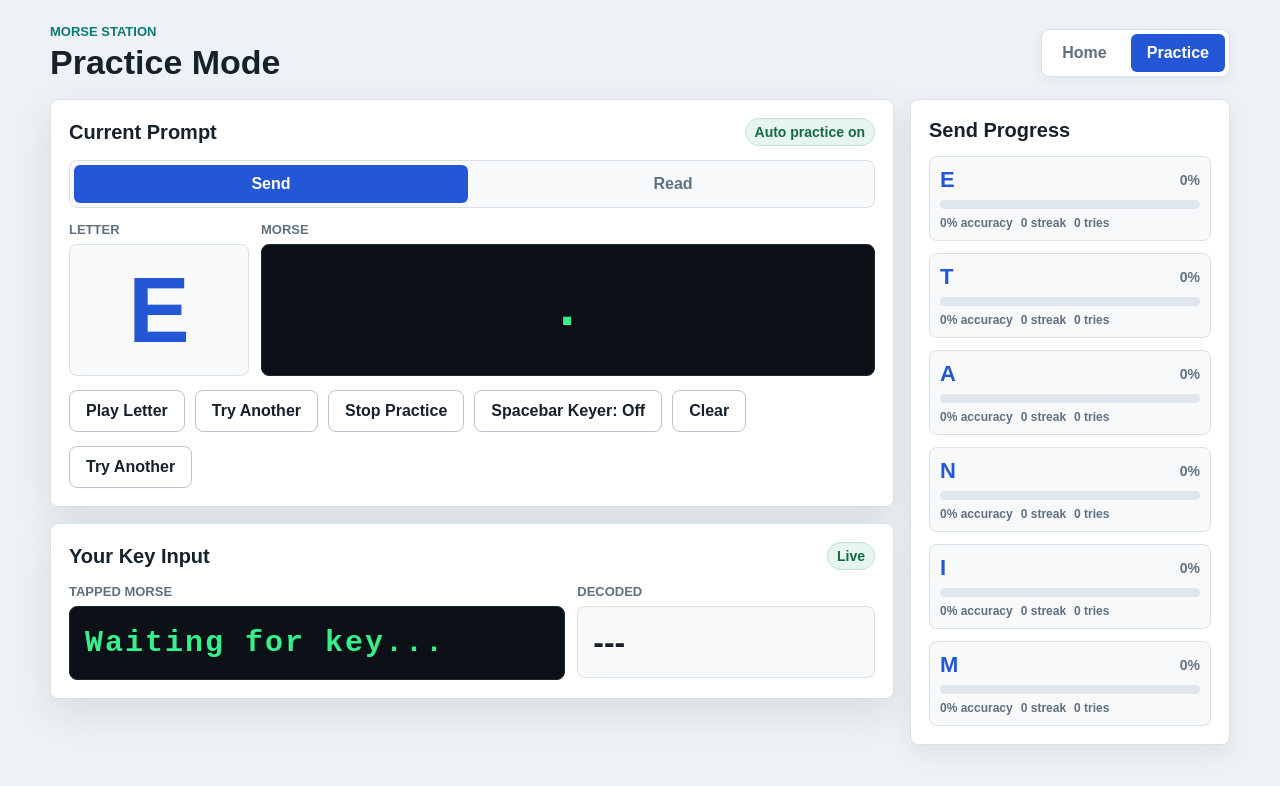
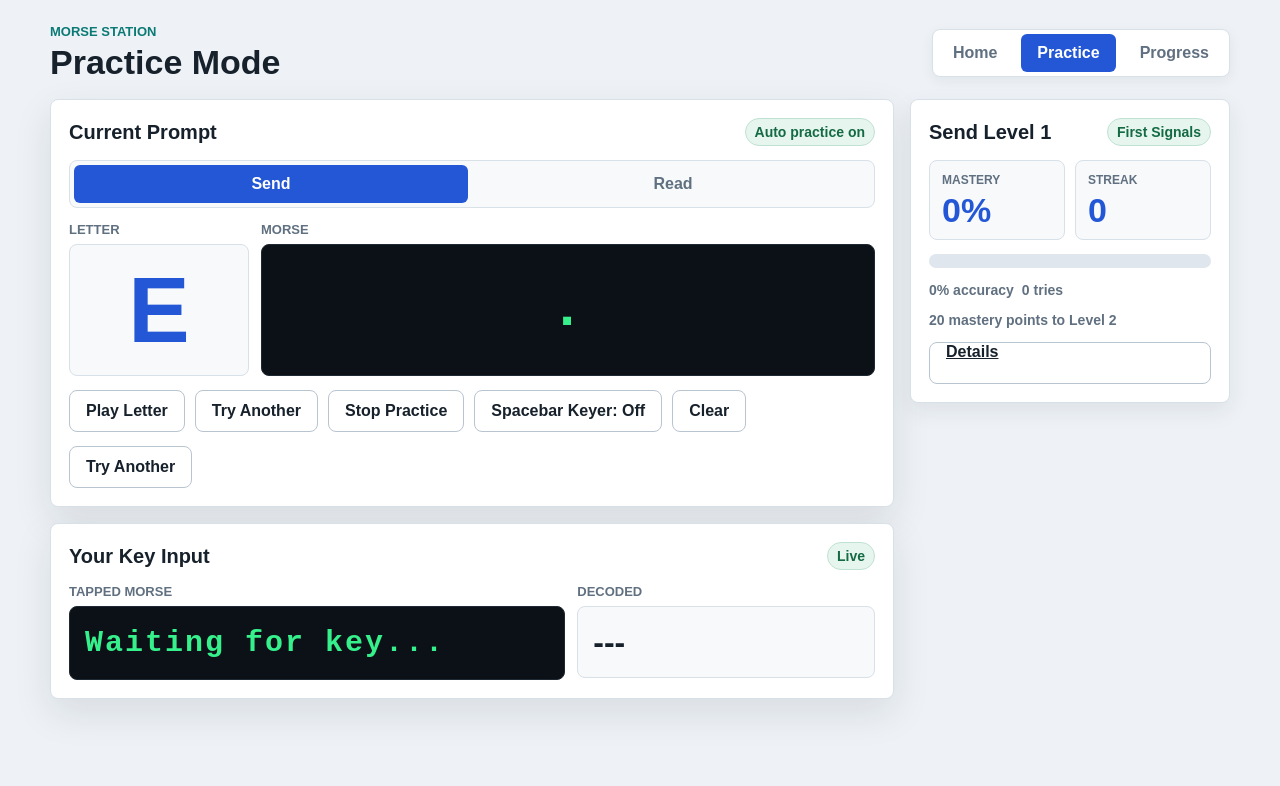
Before and after one commit to luminerdy/morsePi, a Flask app: page /practice in a window 1280 px wide. Shown: the top 786 px of the page. Run offline with Flask 3, Linux system fonts and the light colour scheme.

Commit message:
Add student progress score card

```diff
--- a/app.py
+++ b/app.py
@@ -1,7 +1,7 @@
 from flask import Flask, render_template, request, redirect, url_for, jsonify
 from gpiozero import Button, LED
 from morse import text_to_morse, morse_to_text
-from practice_progress import choose_next_letter, progress_summary, record_attempt
+from practice_progress import all_mode_details, choose_next_letter, mode_score, progress_summary, record_attempt
 from time import time, sleep
 import threading
 import wave
@@ -449,6 +449,7 @@ def practice():
         read_choices=get_read_choices(practice_target),
         feedback=practice_feedback,
         progress=progress_summary(practice_letters, mode),
+        score=mode_score(practice_letters, mode),
         progress_label=practice_modes[mode]["progress_label"]
     )
 
@@ -470,7 +471,8 @@ def practice_next():
         "target": practice_target,
         "expected_morse": text_to_morse(practice_target),
         "read_choices": get_read_choices(practice_target),
-        "progress": progress_summary(practice_letters, mode)
+        "progress": progress_summary(practice_letters, mode),
+        "score": mode_score(practice_letters, mode)
     })
 
 
@@ -484,7 +486,8 @@ def practice_retry():
         "target": practice_target,
         "expected_morse": text_to_morse(practice_target),
         "read_choices": get_read_choices(practice_target),
-        "progress": progress_summary(practice_letters, mode)
+        "progress": progress_summary(practice_letters, mode),
+        "score": mode_score(practice_letters, mode)
     })
 
 
@@ -499,14 +502,31 @@ def practice_result():
         mode = "send"
 
     if letter not in practice_letters:
-        return jsonify({"status": "ignored", "progress": progress_summary(practice_letters, mode)})
+        return jsonify({
+            "status": "ignored",
+            "progress": progress_summary(practice_letters, mode),
+            "score": mode_score(practice_letters, mode)
+        })
 
     record_attempt(letter, is_correct, practice_letters, mode)
 
     return jsonify({
         "status": "recorded",
-        "progress": progress_summary(practice_letters, mode)
+        "progress": progress_summary(practice_letters, mode),
+        "score": mode_score(practice_letters, mode)
     })
+
+
+@app.route("/progress")
+def progress():
+    mode = get_practice_mode()
+
+    return render_template(
+        "progress.html",
+        mode=mode,
+        modes=practice_modes,
+        details=all_mode_details(practice_letters, practice_modes.keys())
+    )
 
 
 @app.route("/practice/play", methods=["POST"])
--- a/practice_progress.py
+++ b/practice_progress.py
@@ -154,3 +154,47 @@ def progress_summary(letters, mode=DEFAULT_MODE):
         })
 
     return summary
+
+
+def mode_score(letters, mode=DEFAULT_MODE):
+    summary = progress_summary(letters, mode)
+    total_attempts = sum(item["attempts"] for item in summary)
+    total_correct = sum(item["correct"] for item in summary)
+    mastery = int(round(sum(item["strength_percent"] for item in summary) / len(summary))) if summary else 0
+    best_streak = max((item["streak"] for item in summary), default=0)
+    accuracy = int(round((total_correct / total_attempts) * 100)) if total_attempts else 0
+    level = min(5, mastery // 20 + 1)
+    next_level_mastery = min(level * 20, 100)
+    points_to_next = max(0, next_level_mastery - mastery)
+
+    if mastery >= 80:
+        title = "Sharp Copy"
+    elif mastery >= 60:
+        title = "Getting Strong"
+    elif mastery >= 40:
+        title = "Finding Rhythm"
+    elif mastery >= 20:
+        title = "Warming Up"
+    else:
+        title = "First Signals"
+
+    return {
+        "mode": mode,
+        "level": level,
+        "title": title,
+        "mastery": mastery,
+        "accuracy": accuracy,
+        "streak": best_streak,
+        "attempts": total_attempts,
+        "next_goal": "Level complete" if mastery == 100 else f"{points_to_next} mastery points to Level {min(level + 1, 5)}"
+    }
+
+
+def all_mode_details(letters, modes):
+    return {
+        mode: {
+            "score": mode_score(letters, mode),
+            "letters": progress_summary(letters, mode)
+        }
+        for mode in modes
+    }
--- a/static/app.js
+++ b/static/app.js
@@ -242,6 +242,7 @@ async function recordPracticeResult(target, correct) {
         });
         const data = await response.json();
         updateProgressPanel(data.progress || []);
+        updateScoreCard(data.score || null);
     } catch (error) {
         console.log("Unable to record practice result", error);
     }
@@ -256,6 +257,7 @@ async function loadNextPracticePrompt() {
 
         updatePracticePrompt(data.target, data.expected_morse, data.read_choices || []);
         updateProgressPanel(data.progress || []);
+        updateScoreCard(data.score || null);
         resetInputDisplay();
         setPracticeFeedback(`Now try ${data.target}.`);
         focusReadInput();
@@ -277,6 +279,7 @@ async function retryPracticePrompt() {
 
         updatePracticePrompt(data.target, data.expected_morse, data.read_choices || []);
         updateProgressPanel(data.progress || []);
+        updateScoreCard(data.score || null);
         resetInputDisplay();
         setPracticeFeedback("Ready. Try it again.");
         focusReadInput();
@@ -359,6 +362,50 @@ function updateProgressPanel(progress) {
                 <span>${item.attempts} tries</span>
             `;
         }
+    }
+}
+
+function updateScoreCard(score) {
+    if (!score) {
+        return;
+    }
+
+    const scorePanel = document.getElementById("practiceScore");
+    const mastery = document.getElementById("scoreMastery");
+    const masteryBar = document.getElementById("scoreMasteryBar");
+    const streak = document.getElementById("scoreStreak");
+    const accuracy = document.getElementById("scoreAccuracy");
+    const attempts = document.getElementById("scoreAttempts");
+    const goal = document.getElementById("scoreGoal");
+
+    if (!scorePanel) {
+        return;
+    }
+
+    const masteryValue = Math.max(0, Math.min(Number(score.mastery) || 0, 100));
+
+    if (mastery) {
+        mastery.innerText = `${masteryValue}%`;
+    }
+
+    if (masteryBar) {
+        masteryBar.style.width = `${masteryValue}%`;
+    }
+
+    if (streak) {
+        streak.innerText = score.streak;
+    }
+
+    if (accuracy) {
+        accuracy.innerText = `${score.accuracy}% accuracy`;
+    }
+
+    if (attempts) {
+        attempts.innerText = `${score.attempts} tries`;
+    }
+
+    if (goal) {
+        goal.innerText = score.next_goal;
     }
 }
 
--- a/static/style.css
+++ b/static/style.css
@@ -102,6 +102,11 @@ h2 {
     grid-template-columns: minmax(0, 1fr) 320px;
     gap: 16px;
     align-items: start;
+}
+
+.progress-page {
+    display: grid;
+    gap: 16px;
 }
 
 .panel {
@@ -448,6 +453,84 @@ input[type="range"] + .button {
     font-weight: 800;
 }
 
+.progress-list-wide {
+    grid-template-columns: repeat(2, minmax(0, 1fr));
+}
+
+.score-card {
+    display: grid;
+    gap: 14px;
+}
+
+.score-card-wide {
+    margin-top: 14px;
+}
+
+.score-main {
+    display: grid;
+    grid-template-columns: repeat(2, minmax(0, 1fr));
+    gap: 10px;
+}
+
+.score-card-wide .score-main {
+    grid-template-columns: repeat(3, minmax(0, 1fr));
+}
+
+.score-main div {
+    padding: 12px;
+    background: var(--surface-muted);
+    border: 1px solid var(--border);
+    border-radius: 8px;
+}
+
+.score-label {
+    display: block;
+    margin-bottom: 6px;
+    color: var(--muted);
+    font-size: 12px;
+    font-weight: 800;
+    text-transform: uppercase;
+}
+
+.score-main strong {
+    color: var(--primary);
+    font-size: 34px;
+    line-height: 1;
+}
+
+.score-bar {
+    height: 14px;
+    overflow: hidden;
+    background: #dfe6ee;
+    border-radius: 999px;
+}
+
+.score-bar span {
+    display: block;
+    height: 100%;
+    width: 0;
+    background: var(--accent);
+    border-radius: inherit;
+    transition: width 180ms ease;
+}
+
+.score-stats {
+    display: flex;
+    flex-wrap: wrap;
+    gap: 8px;
+}
+
+.score-stats span,
+.score-goal {
+    color: var(--muted);
+    font-size: 14px;
+    font-weight: 800;
+}
+
+.score-goal {
+    margin-bottom: 0;
+}
+
 .practice-readout {
     display: grid;
     grid-template-columns: 180px minmax(0, 1fr);
@@ -565,6 +648,10 @@ input[type="range"] + .button {
         grid-template-columns: 1fr;
     }
 
+    .progress-list-wide {
+        grid-template-columns: 1fr;
+    }
+
     .compose-panel,
     .output-panel,
     .key-panel,
@@ -632,7 +719,9 @@ input[type="range"] + .button {
 
     .mode-tabs,
     .choice-grid,
-    .read-type-row {
+    .read-type-row,
+    .score-main,
+    .score-card-wide .score-main {
         grid-template-columns: 1fr;
     }
 
--- a/templates/index.html
+++ b/templates/index.html
@@ -2,7 +2,7 @@
 <html>
 <head>
     <title>Pappy's Internet Telegraph</title>
-    <link rel="stylesheet" href="/static/style.css?v=20260610-4">
+    <link rel="stylesheet" href="/static/style.css?v=20260610-6">
     <meta name="viewport" content="width=device-width, initial-scale=1">
 </head>
 <body>
@@ -16,6 +16,7 @@
             <nav class="nav-row" aria-label="Primary navigation">
                 <a class="active" href="/">Home</a>
                 <a href="/practice">Practice</a>
+                <a href="/progress">Progress</a>
             </nav>
         </header>
 
@@ -130,6 +131,6 @@
         </main>
     </div>
 
-<script src="/static/app.js?v=20260610-4"></script>
+<script src="/static/app.js?v=20260610-6"></script>
 </body>
 </html>
--- a/templates/practice.html
+++ b/templates/practice.html
@@ -2,7 +2,7 @@
 <html>
 <head>
     <title>Practice Mode - Pappy's Internet Telegraph</title>
-    <link rel="stylesheet" href="/static/style.css?v=20260610-5">
+    <link rel="stylesheet" href="/static/style.css?v=20260610-6">
     <meta name="viewport" content="width=device-width, initial-scale=1">
 </head>
 <body>
@@ -16,6 +16,7 @@
             <nav class="nav-row" aria-label="Primary navigation">
                 <a href="/">Home</a>
                 <a class="active" href="/practice">Practice</a>
+                <a href="/progress?mode={{ mode }}">Progress</a>
             </nav>
         </header>
 
@@ -112,32 +113,40 @@
             <aside class="side-stack">
                 <section class="panel compact-panel">
                     <div class="section-heading">
-                        <h2>{{ progress_label }}</h2>
+                        <h2>{{ modes[mode].label }} Level {{ score.level }}</h2>
+                        <span class="status-pill">{{ score.title }}</span>
                     </div>
 
-                    <div class="progress-list" id="practiceProgress">
-                        {% for item in progress %}
-                            <div class="progress-item" data-progress-letter="{{ item.letter }}">
-                                <div class="progress-row">
-                                    <strong>{{ item.letter }}</strong>
-                                    <span>{{ item.strength_percent }}%</span>
-                                </div>
-                                <div class="progress-bar" aria-hidden="true">
-                                    <span style="width: {{ item.strength_percent }}%"></span>
-                                </div>
-                                <div class="progress-meta">
-                                    <span>{{ item.accuracy }}% accuracy</span>
-                                    <span>{{ item.streak }} streak</span>
-                                    <span>{{ item.attempts }} tries</span>
-                                </div>
+                    <div class="score-card" id="practiceScore">
+                        <div class="score-main">
+                            <div>
+                                <span class="score-label">Mastery</span>
+                                <strong id="scoreMastery">{{ score.mastery }}%</strong>
                             </div>
-                        {% endfor %}
+                            <div>
+                                <span class="score-label">Streak</span>
+                                <strong id="scoreStreak">{{ score.streak }}</strong>
+                            </div>
+                        </div>
+
+                        <div class="score-bar" aria-hidden="true">
+                            <span id="scoreMasteryBar" style="width: {{ score.mastery }}%"></span>
+                        </div>
+
+                        <div class="score-stats">
+                            <span id="scoreAccuracy">{{ score.accuracy }}% accuracy</span>
+                            <span id="scoreAttempts">{{ score.attempts }} tries</span>
+                        </div>
+
+                        <p class="score-goal" id="scoreGoal">{{ score.next_goal }}</p>
+
+                        <a class="button secondary full-width" href="/progress?mode={{ mode }}">Details</a>
                     </div>
                 </section>
             </aside>
         </main>
     </div>
 
-<script src="/static/app.js?v=20260610-5"></script>
+<script src="/static/app.js?v=20260610-6"></script>
 </body>
 </html>
```
Also changed, not shown: templates/progress.html (added, +91 -0 lines).
